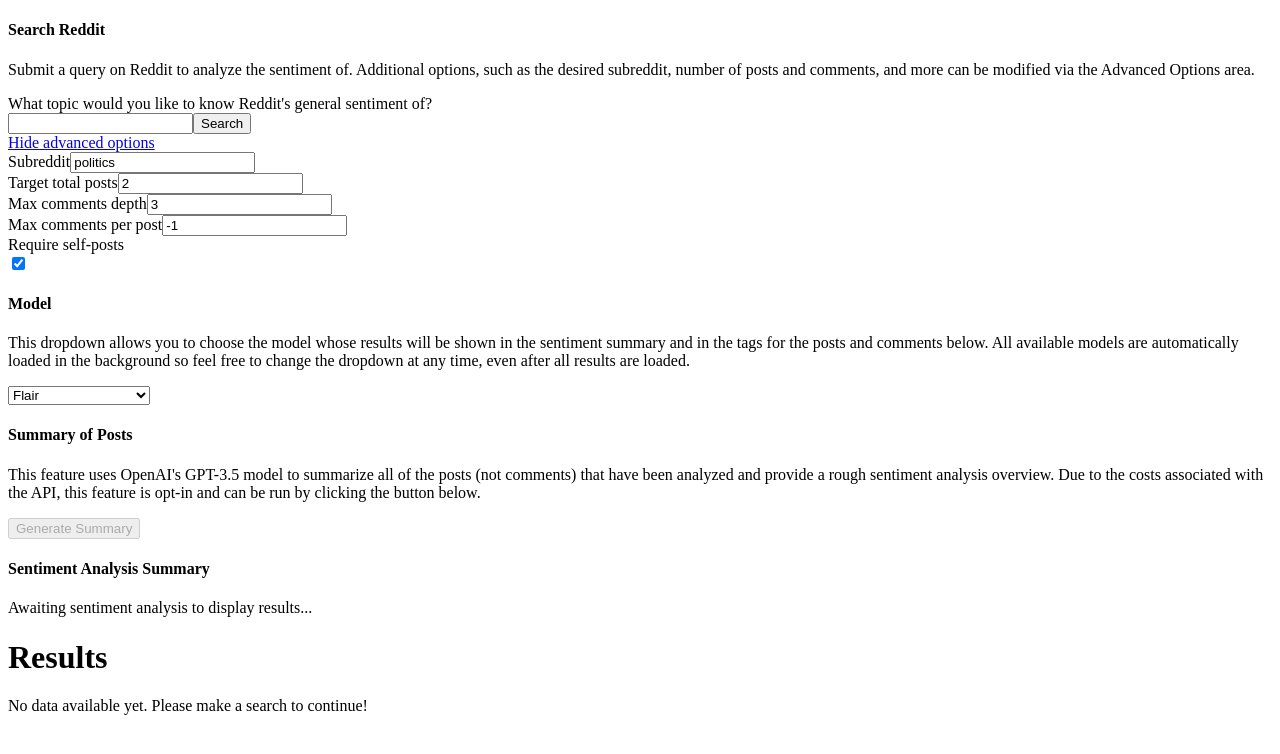
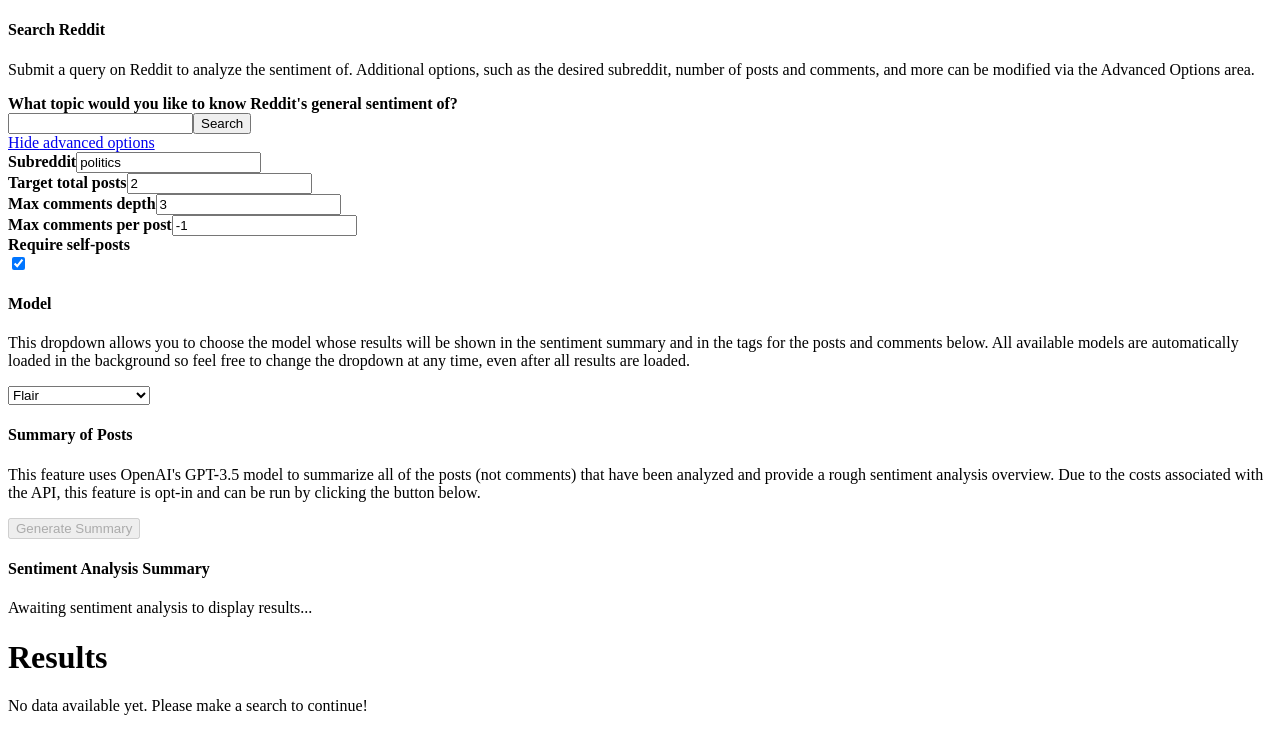
Before and after one commit to lakewood999/cmsc421-final-project, a React app in the folder js_src/: page / in a window 1280 px wide. Shown: the top 754 px of the page. Built offline with nearby package versions, Linux system fonts and the light colour scheme; the HTML template or start-up script is replaced by a standard one.

Commit message:
other qol updates

```diff
--- a/js_src/src/PostSummary.tsx
+++ b/js_src/src/PostSummary.tsx
@@ -42,7 +42,12 @@ const PostSummary = () => {
         </div>
     } else {
         if (loading) {
-            cardBodyContent = <p>Generating summary...</p>
+            cardBodyContent = <div style={{ textAlign: "center" }}>
+                <div className="spinner-border" role="status">
+                    <span className="visually-hidden">Loading...</span>
+                </div><br />
+                <p>Generating summary...</p>
+            </div>
         } else {
             cardBodyContent = <div>
                 <p><b>Summary: </b>{summary}</p>
--- a/js_src/src/ResultsRender.tsx
+++ b/js_src/src/ResultsRender.tsx
@@ -11,8 +11,8 @@ const ResultsRender = () => {
     } else if (data.length > 0) {
         // filter out the posts
         const posts = data.filter((item) => item.type === "post")
-        body = posts.map((post) => {
-            return <DisplayPost postId={post.id} />;
+        body = posts.map((post, i) => {
+            return <DisplayPost postId={post.id} idx={i} />;
         })
     } else if (data.length === 0) {
         body = [<p>No results found for the given parameters. Try adjusting the advanced options or the search terms and try again.</p>];
--- a/js_src/src/SearchForm.tsx
+++ b/js_src/src/SearchForm.tsx
@@ -132,9 +132,9 @@ export default function SearchForm() {
                 e.preventDefault();
                 apiCall();
             }}>
-                <label className="form-label">
+                <label className="form-label"><b>
                     What topic would you like to know Reddit's general sentiment of?
-                </label>
+                </b></label>
                 <div className="input-group mb-3">
                     <input
                         type="text"
@@ -156,10 +156,10 @@ export default function SearchForm() {
                 >
                     {showAdvanced ? "Hide" : "Show"} advanced options
                 </a>
-                <div className="collapse" id="advancedOptionsCollapsible">
+                <div className="collapse show" id="advancedOptionsCollapsible">
                     <div className="row">
-                        <div className="col-md-3">
-                            <label className="form-label">Subreddit</label>
+                        <div className="col-md-2">
+                            <label className="form-label"><b>Subreddit</b></label>
                             <input
                                 type="text"
                                 className="form-control"
@@ -170,7 +170,7 @@ export default function SearchForm() {
                             />
                         </div>
                         <div className="col-md-2">
-                            <label className="form-label">Target total posts</label>
+                            <label className="form-label"><b>Target total posts</b></label>
                             <input
                                 type="number"
                                 className="form-control"
@@ -180,8 +180,8 @@ export default function SearchForm() {
                                 }}
                             />
                         </div>
-                        <div className="col-md-2">
-                            <label className="form-label">Max comments depth</label>
+                        <div className="col-md-3">
+                            <label className="form-label"><b>Max comments depth</b></label>
                             <input
                                 type="number"
                                 className="form-control"
@@ -191,8 +191,8 @@ export default function SearchForm() {
                                 }}
                             />
                         </div>
-                        <div className="col-md-2">
-                            <label className="form-label">Max comments per post</label>
+                        <div className="col-md-3">
+                            <label className="form-label"><b>Max comments per post</b></label>
                             <input
                                 type="number"
                                 className="form-control"
@@ -202,8 +202,8 @@ export default function SearchForm() {
                                 }}
                             />
                         </div>
-                        <div className="col-md-3">
-                            <label className="form-label">Require self-posts</label><br />
+                        <div className="col-md-2">
+                            <label className="form-label"><b>Require self-posts</b></label><br />
                             <input
                                 type="checkbox"
                                 className="form-check-input"
```
Also changed, not shown: 1 other file (tests, documents, lock files or other folders).
